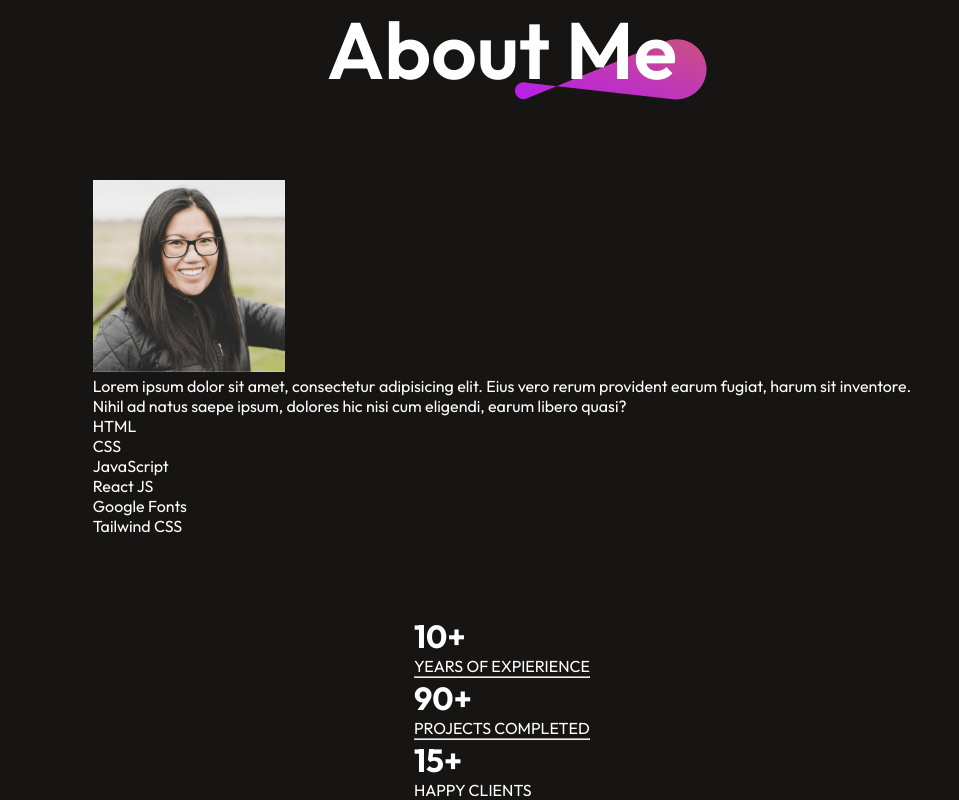
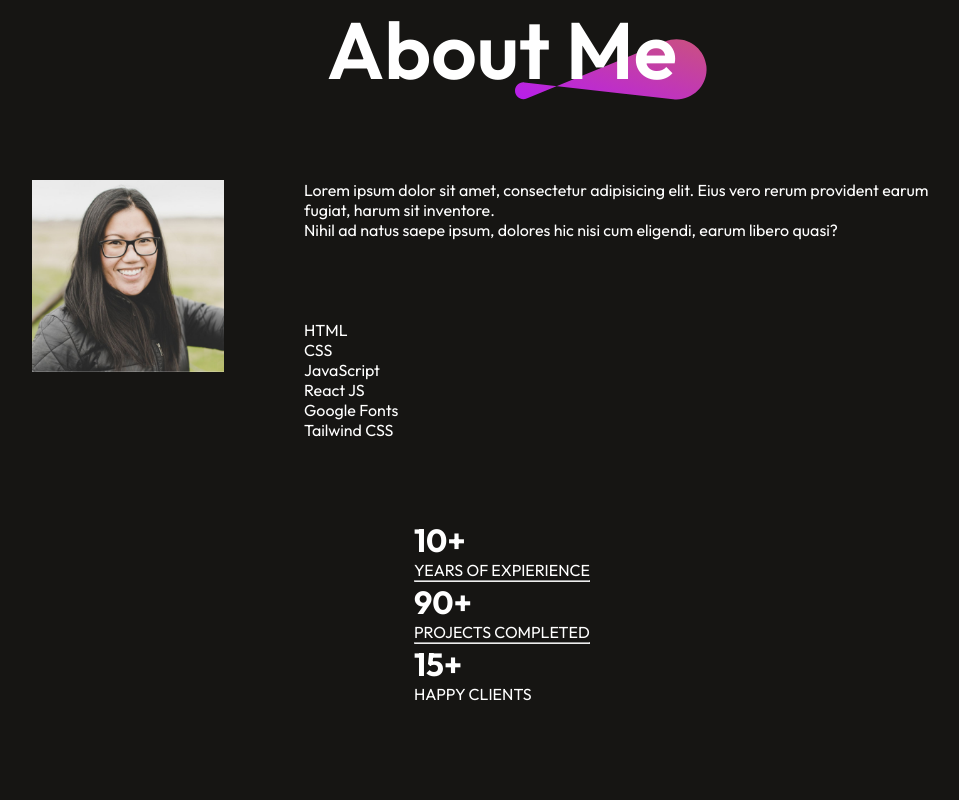
Before and after one commit to hellokristinafaye/portfolio-react, a React (Vite) app: page / in a window 1280 px wide. Shown: the part 1200-2000 px from the top of the page, without its empty margins (138-1097 px from the left). After the commit the page ends 1904 px from the top, so only its background shows below. Built offline with nearby package versions, Linux system fonts and the light colour scheme.

Commit message:
right column styled

```diff
--- a/src/components/About/About.css
+++ b/src/components/About/About.css
@@ -23,3 +23,13 @@
     right: 0;
     z-index: -1;
 }
+
+.about-sections {
+    display: flex;
+    gap: 80px;
+}
+.about-right {
+    display: flex;
+    flex-direction: column;
+    gap: 80px;
+}
```
